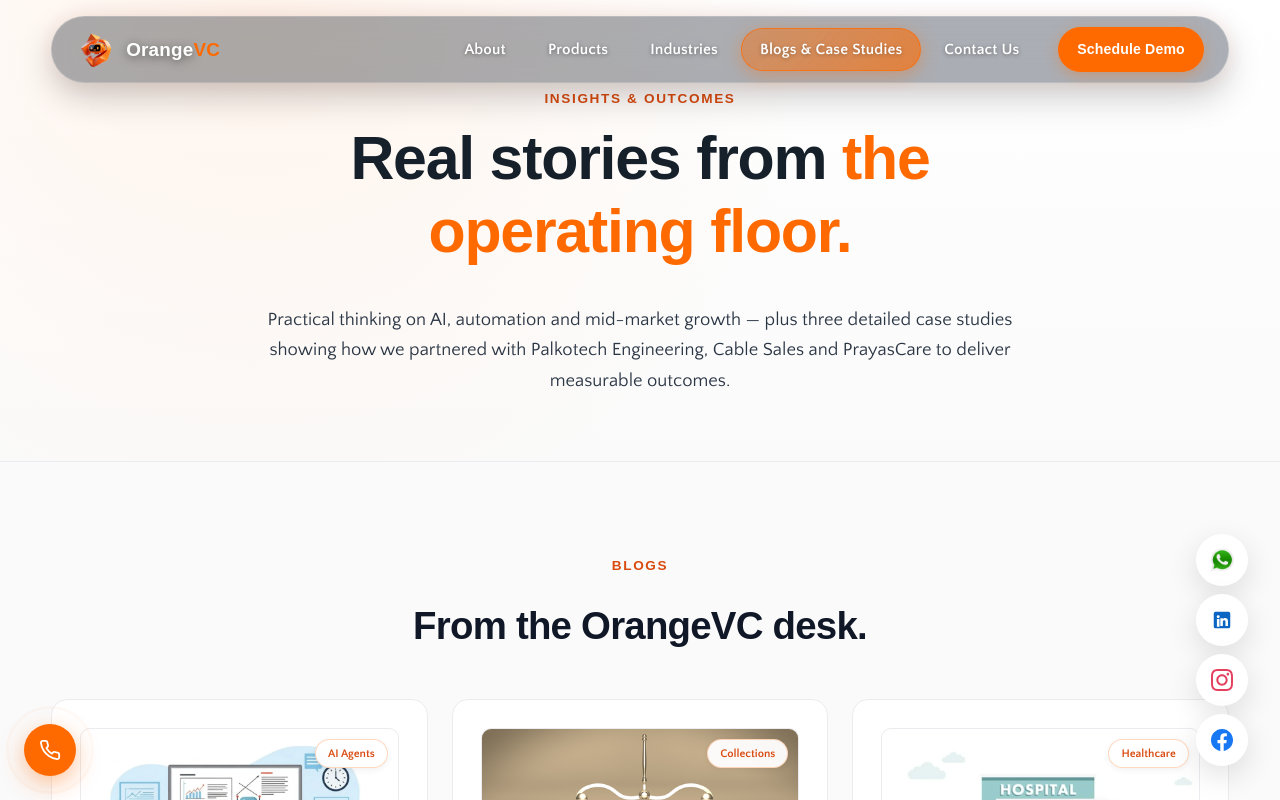
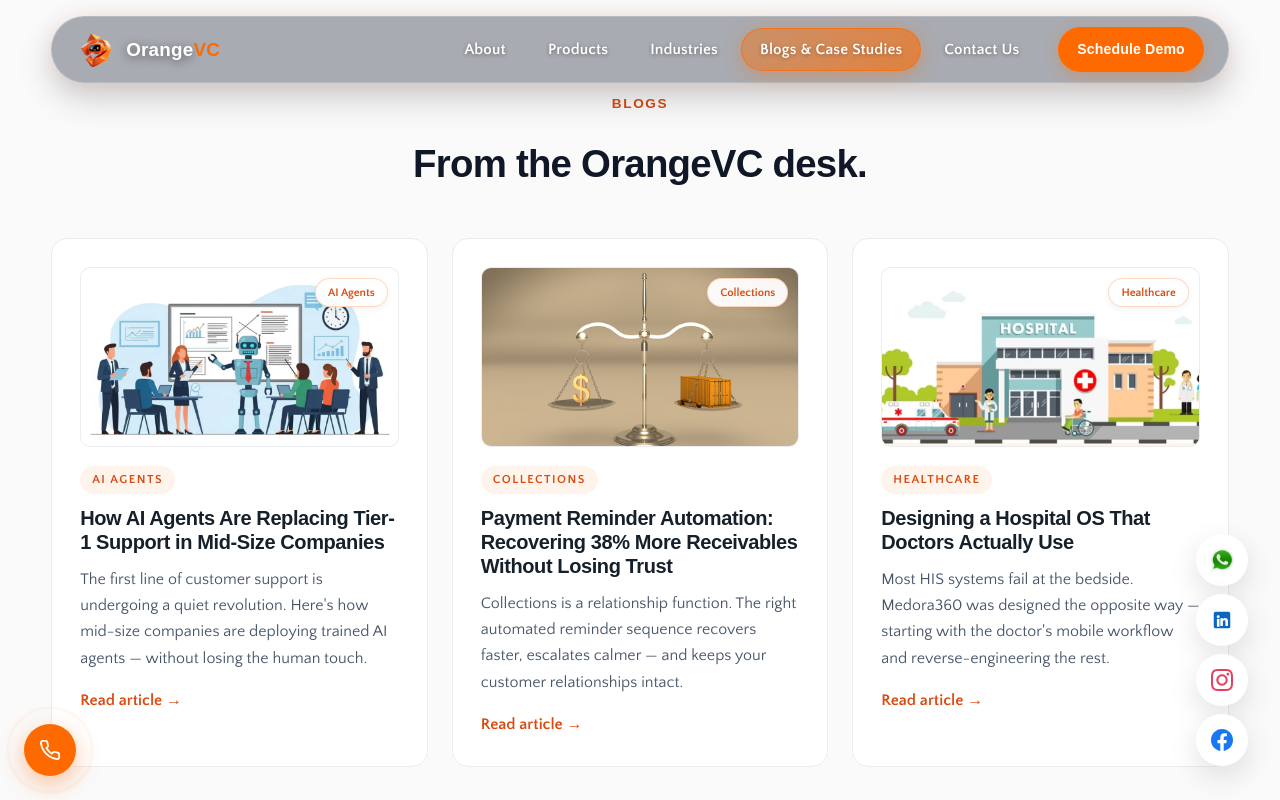
Before and after one commit to VirtualCare14/orangevc_site_main_nextjs, a Next.js app: page /blog in a window 1280 px wide. Shown: the top 800 px of the page. Built offline with nearby package versions, Linux system fonts and the light colour scheme; a web font is replaced by a local one.

Commit message:
Remove page hero text section from Blog & Case Studies page

```diff
--- a/app/blog/page.js
+++ b/app/blog/page.js
@@ -10,18 +10,6 @@
 export default function BlogPage() {
   return (
     <>
-      <section className="page-hero">
-        <div className="container">
-          <span className="eyebrow">Insights &amp; Outcomes</span>
-          <h1>Real stories from <span className="brand-orange">the operating floor.</span></h1>
-          <p className="lead">
-            Practical thinking on AI, automation and mid-market growth &mdash; plus three detailed case studies
-            showing how we partnered with Palkotech Engineering, Cable Sales and PrayasCare to deliver
-            measurable outcomes.
-          </p>
-        </div>
-      </section>
-
       {/* ============== INSIGHTS (BLOG STUBS) ============== */}
       <section className="section">
         <div className="container">
```
